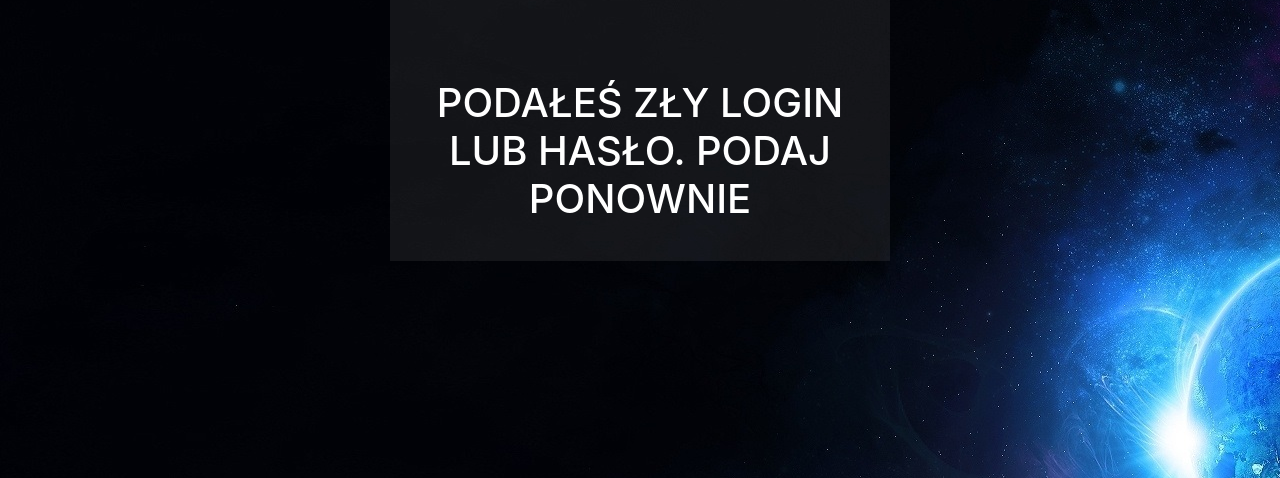
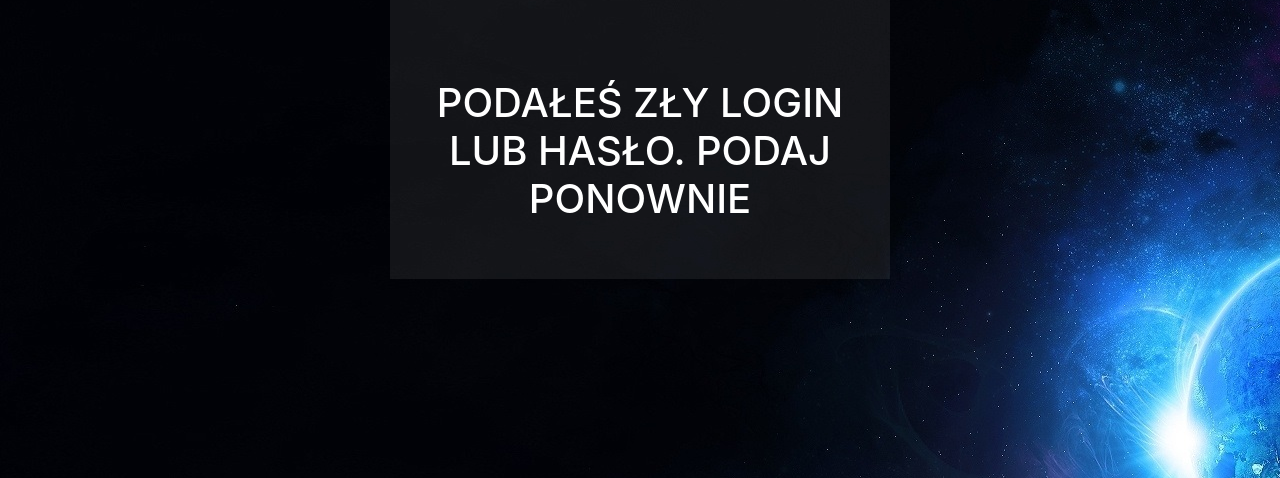
Before and after one commit to Adamus0000/Projekt, a PHP site: page /validation.php in a window 1280 px wide. Shown: the part 207-685 px from the top of the page. Run offline with PHP 8.4, Linux system fonts and the light colour scheme; data that the repository does not hold is empty; some libraries are stand-ins or nearby versions.

Commit message:
Poprawiona strona z sprawdzaniem logowania

```diff
--- a/validation.php
+++ b/validation.php
@@ -60,7 +60,7 @@ if($num==1)
         $_SESSION['username']=$up['name'];
         $_SESSION['email']=$email;
    ?> <meta http-equiv="refresh" content="3;url=dane_i_formularz.php" />
-    <div class="login-box" id="asd"><h1 align="center">ZALOGOWANO!</h1></div>
+    <div class="login-box pb-5 mb-5" id="asd"><h1 align="center">ZALOGOWANO!</h1></div>
     <?php
 }
 else
@@ -68,7 +68,7 @@ else
 
 
     ?><meta http-equiv="refresh" content="4;url=login.php" />
-    <div class="login-box" id="asd"><h1 align="center">PODAŁEŚ ZŁY LOGIN LUB HASŁO. PODAJ PONOWNIE</h1></div>
+    <div class="login-box pb-5 mb-5" id="asd"><h1 align="center">PODAŁEŚ ZŁY LOGIN LUB HASŁO. PODAJ PONOWNIE</h1></div>
     <?php
 }
 
```
